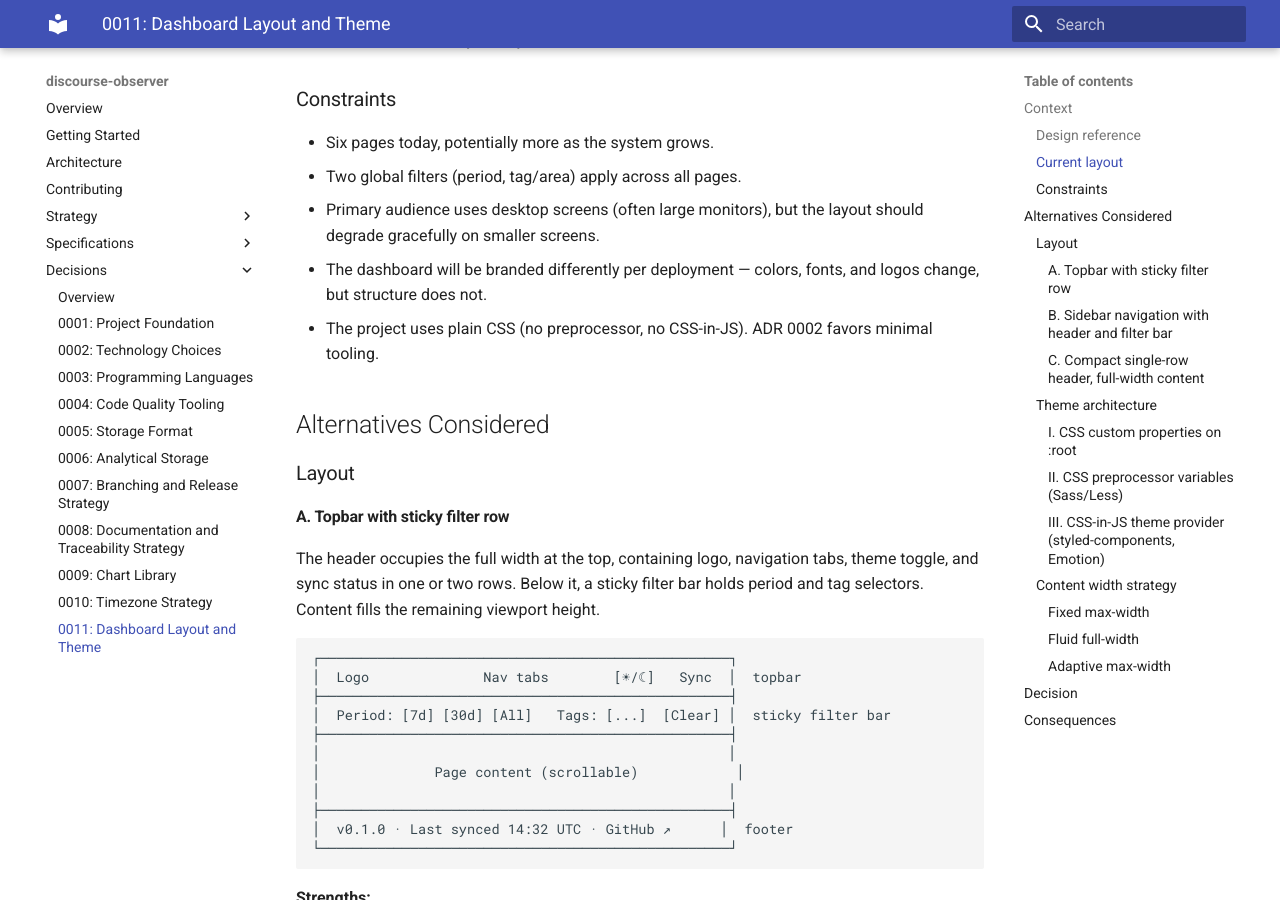
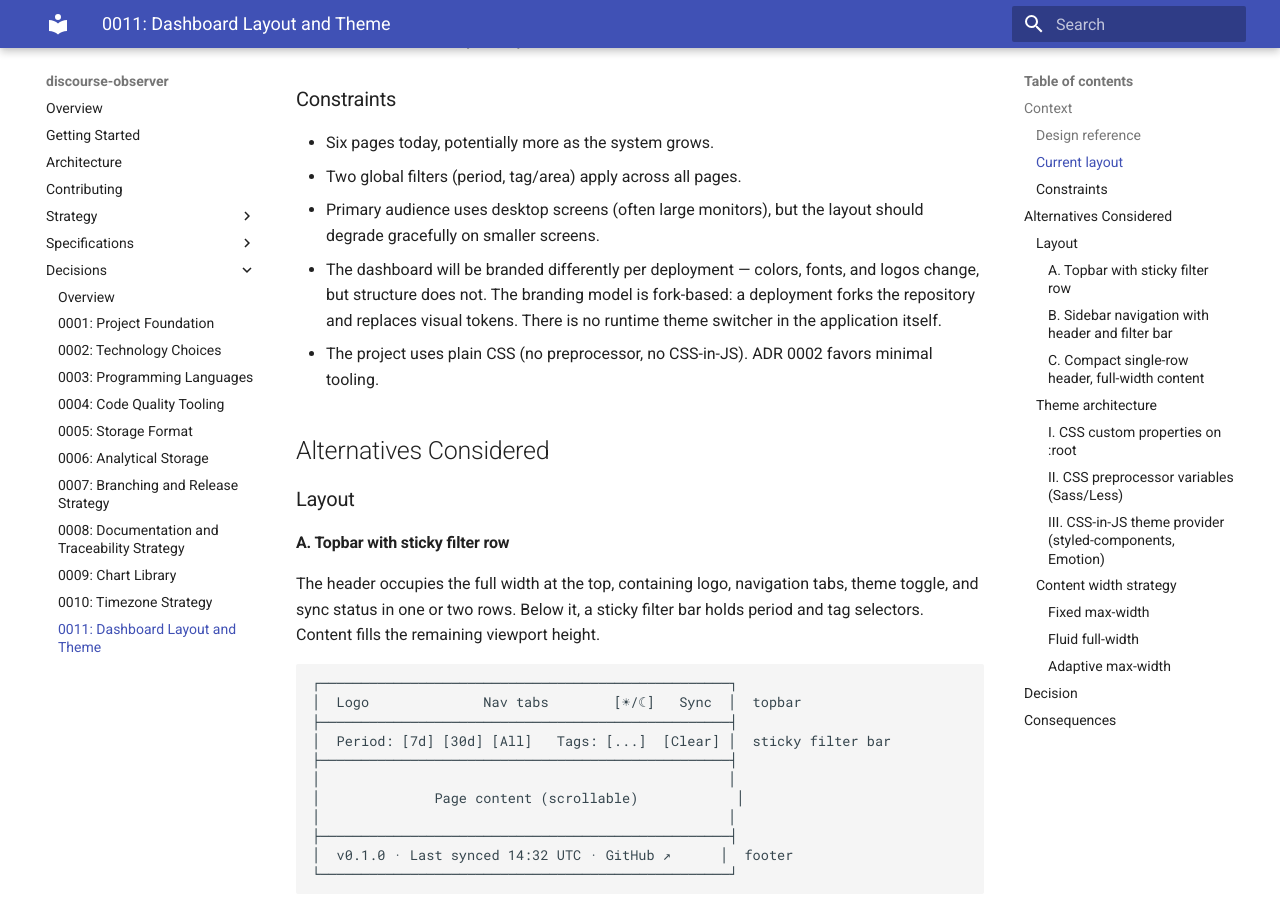
Before and after one commit to MorganDigitalAsyncTransparency/community, an MkDocs documentation site: the page built from discourse-observer/docs/decisions/0011-dashboard-layout-and-theme.md, in a window 1280 px wide and 900 px high, scrolled down 1366 px. Built offline with MkDocs 1.6.1 and Material for MkDocs 9.7.7, drawn with Linux system fonts in a browser that asks for light colours.

Commit message:
Clarify branding model: fork-based, no runtime theme switcher
Co-Authored-By: Claude Opus 4.6 (1M context) <noreply@anthropic.com>

```diff
--- a/discourse-observer/docs/decisions/0011-dashboard-layout-and-theme.md
+++ b/discourse-observer/docs/decisions/0011-dashboard-layout-and-theme.md
@@ -48,7 +48,7 @@ Properties: single-column, `max-width: 960px`, centered. No footer. Navigation i
 - Six pages today, potentially more as the system grows.
 - Two global filters (period, tag/area) apply across all pages.
 - Primary audience uses desktop screens (often large monitors), but the layout should degrade gracefully on smaller screens.
-- The dashboard will be branded differently per deployment — colors, fonts, and logos change, but structure does not.
+- The dashboard will be branded differently per deployment — colors, fonts, and logos change, but structure does not. The branding model is fork-based: a deployment forks the repository and replaces visual tokens. There is no runtime theme switcher in the application itself.
 - The project uses plain CSS (no preprocessor, no CSS-in-JS). ADR 0002 favors minimal tooling.
 
 ## Alternatives Considered
```
